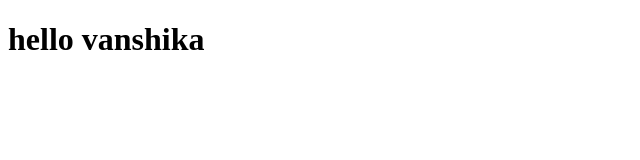
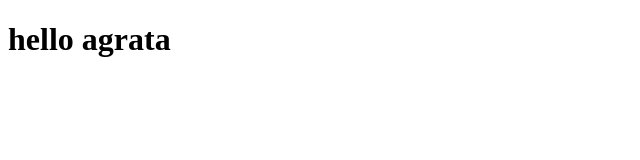
Before and after one commit to vanshika-121205/jenu_10, a plain HTML site: page index.html in a window 1280 px wide. Shown: the whole page, without its empty margins (0-640 px from the left). Drawn offline with Linux system fonts and the light colour scheme.

Commit message:
second block

```diff
--- a/index.html
+++ b/index.html
@@ -6,6 +6,6 @@
     <title>Document</title>
 </head>
 <body>
-    <h1>hello vanshika</h1>
+    <h1>hello agrata</h1>
 </body>
 </html>
```
